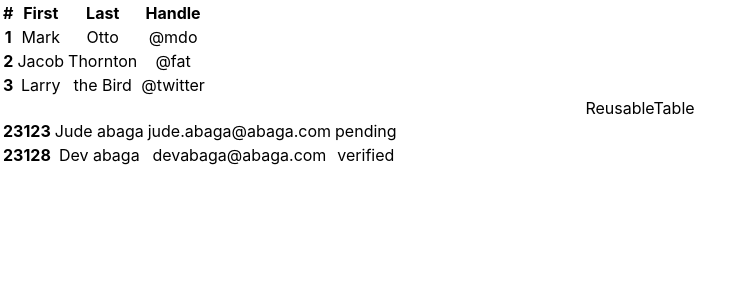
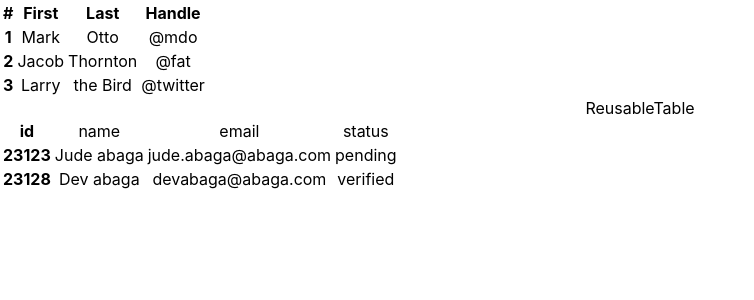
Before and after one commit to ahazimeh/Ali-Interview-Frontend, a React (Create React App) app: page / in a window 1280 px wide. Shown: the top 300 px of the page, without its empty margins (0-754 px from the left). Built offline with nearby package versions, Linux system fonts and the light colour scheme; the HTML template or start-up script is replaced by a standard one.

Commit message:
reusable table

```diff
--- a/src/components/ReusableTable.tsx
+++ b/src/components/ReusableTable.tsx
@@ -5,9 +5,20 @@ const ReusableTable = (props: any) => {
             <div>ReusableTable</div>
             <div>
                 <table className="table">
+                    <thead>
+                        {
+
+                            <tr>
+                                {props.tableKeys.map((dataKeys: any) => {
+                                    return <td className={dataKeys.extraClasses}>{dataKeys.name}</td>;
+                                })}
+                            </tr>
+                        }
+                    </thead>
                     <tbody>
 
                         {
+
                             props.data.map((data: any) => {
                                 return (
                                     <tr>
```
